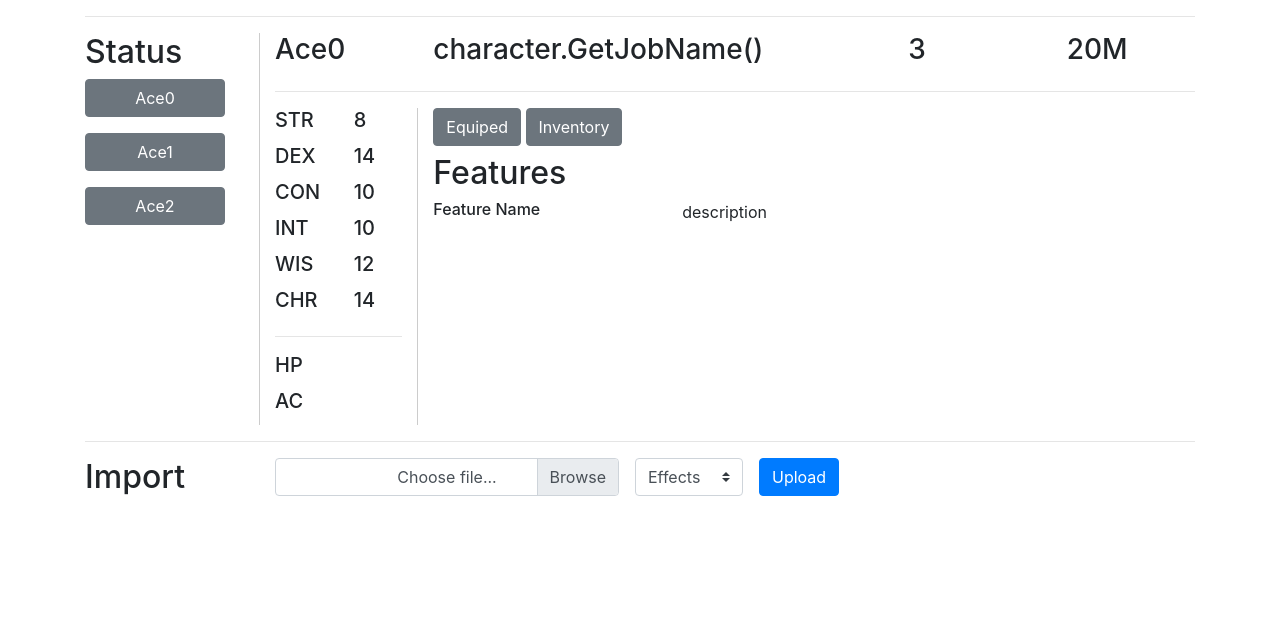
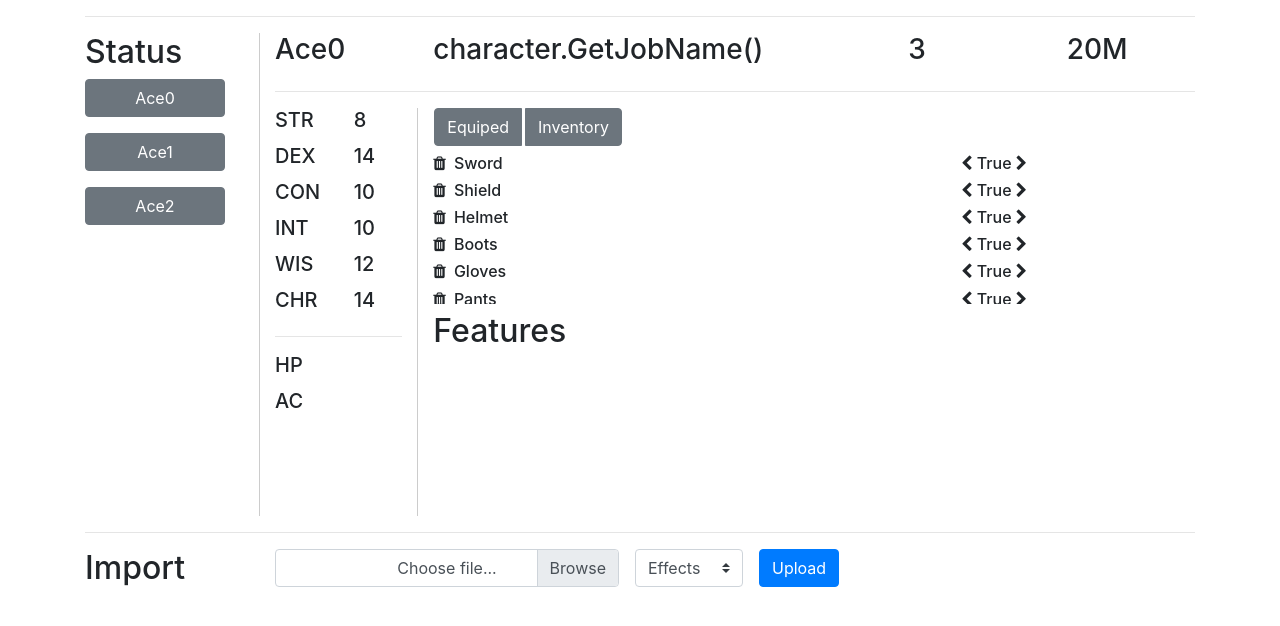
Before and after one commit to SwappyG/dnd, a Flask app: page / in a window 1280 px wide. Shown: the part 56-682 px from the top of the page. Run offline with Flask 2, Linux system fonts and the light colour scheme; parts of the project's set-up code (start-up, migrations or seed data) failed here and were passed over; some libraries are stand-ins or nearby versions.

Commit message:
added learned features to player screen in frontend

```diff
--- a/Main.py
+++ b/Main.py
@@ -65,6 +65,8 @@ def makeCharacter(library, i):
                 selected_options[option_uuid].append(option_dict['feature_uuids'][ii])
 
         character.IncrementLevel(library, selected_options)
+    character._learned_features = [''.join([c for c in str(feature) if c.isalpha()])[:6] for feature in character._learned_features]
+
     return character
 
 library = makeLibrary()
--- a/templates/index.html
+++ b/templates/index.html
@@ -114,19 +114,20 @@
                     </div>
                     <div class="col-10">
                         <div class="row">
-                            <div class="container" id="playerinfo">
-                                <button class="btn btn-secondary dropdown" aria-expanded="false" aria-controls="equiped" data-toggle="collapse" data-target="#equiped" data-parent="#playerinfo">Equiped</button>
-                            <button class="btn btn-secondary dropdown" aria-expanded="false" aria-controls="inventory" data-toggle="collapse" data-target="#inventory" data-parent="#playerinfo">Inventory</button>
-                            <div class="accordion-group">
-                                <div class="collapse indent" id="equiped" data-parent="#playerinfo">
-                                    <div class="row overflow-auto mt-2" style="height: 150px !important;">
-                                        <div class="col">
+                            <div class="btn-group" role="group" aria-label="playerinfo">
+                                <button class="btn btn-secondary ml-3 mr-1" aria-expanded="true" data-toggle="collapse" data-target="#equiped">Equiped</button>
+                                <button class="btn btn-secondary" aria-expanded="false" data-toggle="collapse" data-target="#inventory">Inventory</button>
+                              </div>
+                        </div>
+                        <div class="row overflow-auto mt-2" style="height: 150px;" id="playerinfo">
+                            <div class="col accordian-group">
+                                <div class="collapse show" id="equiped" data-parent="#playerinfo">
                                     {%for item in character.GetEquipedItems() %}
                                         <div class="row">
-                                                    <div class="col-9">
+                                            <div class="col-8">
                                                 <h6><i class="fa fa-trash fa-2 mr-2"></i>{{item}}</h6>
                                             </div>
-                                                    <div class="col text-center">
+                                            <div class="col-4">
                                                 <h6>
                                                     <i class="fa fa-chevron-left fa-2"></i>
                                                     {{character.GetEquipedItems()[item]}}
@@ -136,17 +137,13 @@
                                         </div>
                                     {%endfor%}
                                 </div>
-                                    </div>
-                                </div>
                                 <div class="collapse" id="inventory" data-parent="#playerinfo">
-                                    <div class="row overflow-auto mt-2" style="height: 150px !important;">
-                                        <div class="col">
                                     {%for item in character.GetInventory() %}
                                         <div class="row">
-                                                    <div class="col-9">
+                                            <div class="col-8">
                                                 <h6><i class="fa fa-trash fa-2 mr-2"></i>{{item}}</h6>
                                             </div>
-                                                    <div class="col text-center">
+                                            <div class="col-4">
                                                 <h6>
                                                     <i class="fa fa-chevron-left fa-2"></i>
                                                     {{character.GetInventory()[item]}}
@@ -158,29 +155,26 @@
                                 </div>
                             </div>
                         </div>
-                            </div>
+                        <div class="row mt-2">
+                            <div class="col-4">
+                                <h2>Features</h2>
                             </div>
                         </div>
                         <div class="row mt-2">
-                            <div class="col-4">
-                                <div class="row">
-                                    <div class="col">
-                                        <h2>Features</h2>
+                            <div class="col-3 overflow-auto" style="height: 150px;">
+                                {%for feature in character.GetLearnedFeatures()%}
+                                    <h6 aria-expanded="false" data-toggle="collapse" data-target="#{{feature}}">{{feature}}</h6>
+                                {%endfor%}
                             </div>
+                            <div class="col-9">
+                                <div class="row" id="featureinfo" style="height: 150px;">
+                                    <div class="col accordian-group">
+                                        {%for feature in character.GetLearnedFeatures()%}
+                                            <div class="collapse" id="{{feature}}" data-parent="#featureinfo">
+                                                <h6>{{feature}}</h6>
                                             </div>
-                                <div class="row overflow-auto" style="height: 150px !important;">
-                                    <div class="col">
-                                        <h6>Feature Name</h6>
-
+                                        {%endfor%}
                                     </div>
-                                </div>
-                            </div>
-                            <div class="col-8">
-                                <div class="row">
-                                    <h2 style="color: white;">Description</h2>
-                                </div>
-                                <div class="row">
-                                    <p>description</p>
                                 </div>
                             </div>
                         </div>
@@ -218,9 +212,8 @@
 
         </div>
     </div>
-
-    <script src="https://code.jquery.com/jquery-3.3.1.slim.min.js" integrity="sha384-q8i/X+965DzO0rT7abK41JStQIAqVgRVzpbzo5smXKp4YfRvH+8abtTE1Pi6jizo" crossorigin="anonymous"></script>
-    <script src="https://cdnjs.cloudflare.com/ajax/libs/popper.js/1.14.7/umd/popper.min.js" integrity="sha384-UO2eT0CpHqdSJQ6hJty5KVphtPhzWj9WO1clHTMGa3JDZwrnQq4sF86dIHNDz0W1" crossorigin="anonymous"></script>
-    <script src="https://stackpath.bootstrapcdn.com/bootstrap/4.3.1/js/bootstrap.min.js" integrity="sha384-JjSmVgyd0p3pXB1rRibZUAYoIIy6OrQ6VrjIEaFf/nJGzIxFDsf4x0xIM+B07jRM" crossorigin="anonymous"></script>
+    <script src="https://cdnjs.cloudflare.com/ajax/libs/jquery/3.4.1/jquery.js" integrity="sha256-WpOohJOqMqqyKL9FccASB9O0KwACQJpFTUBLTYOVvVU=" crossorigin="anonymous"></script>
+    <script src="https://cdnjs.cloudflare.com/ajax/libs/popper.js/1.16.0/umd/popper.js" integrity="sha256-DqUEt+3/iNJv2Kj9c+M7apLvAYr84YxGKmGa6qBa9Kc=" crossorigin="anonymous"></script>
+    <script src="https://cdnjs.cloudflare.com/ajax/libs/twitter-bootstrap/4.4.1/js/bootstrap.js" integrity="sha256-66f6uQTQkvHF8jpniLWJjnteEfmQaC/tATFew/nTBA8=" crossorigin="anonymous"></script>
 </body>
 </html>
```
Lines whose indentation alone changed are shown as unchanged.
